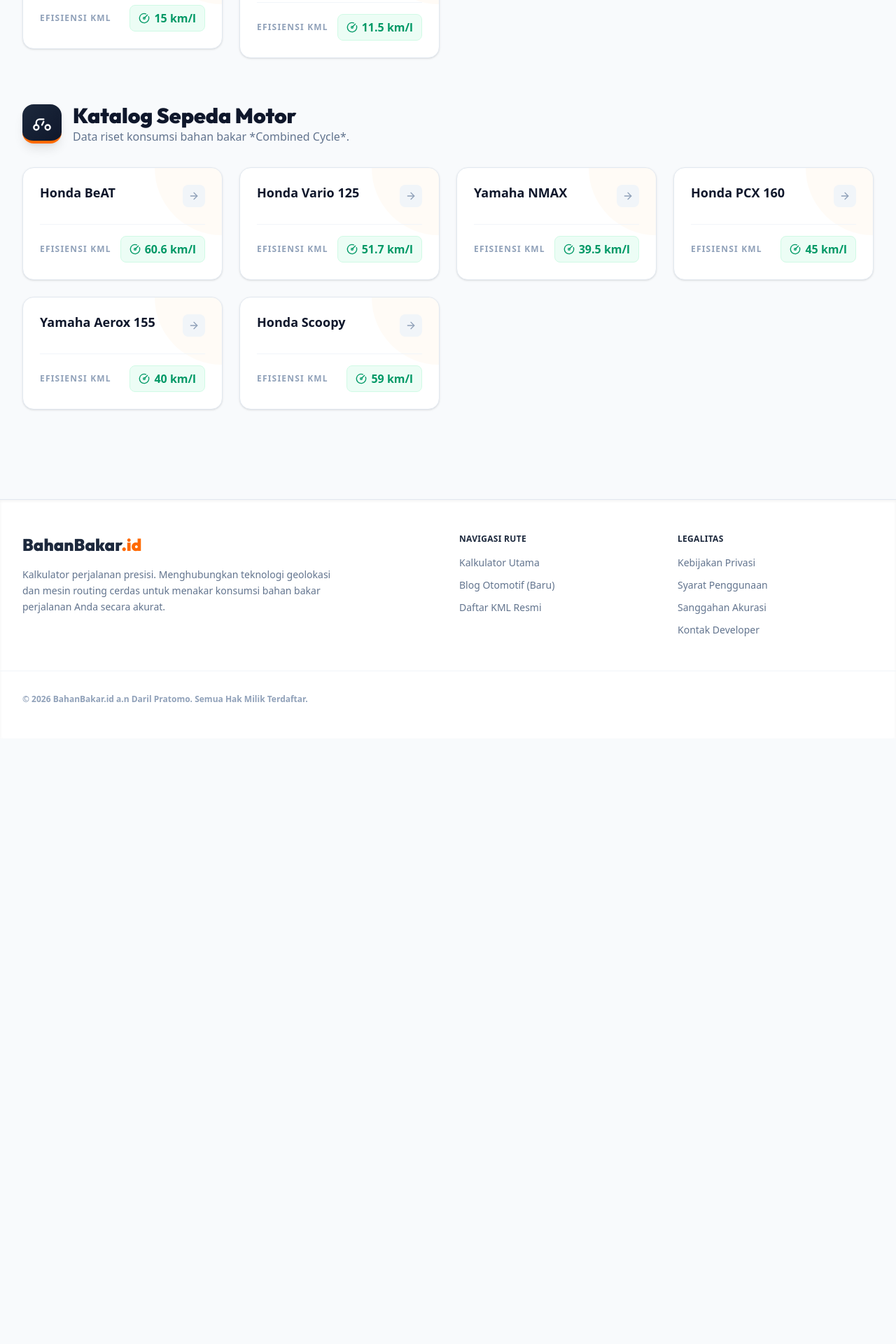
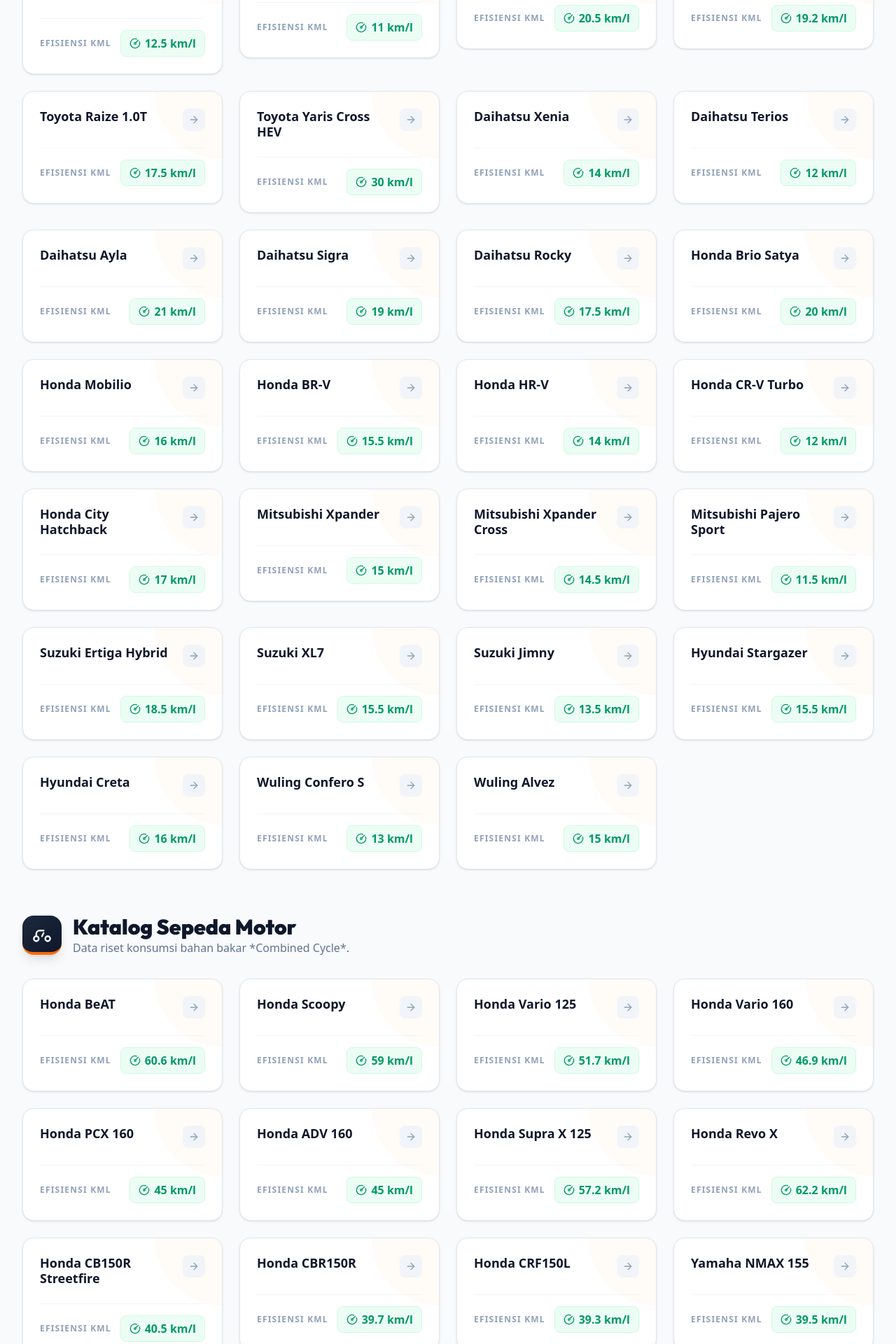
Before and after one commit to darilprtm/bahan-bakar-id, a Next.js app: page /kendaraan in a window 1280 px wide. Shown: the part 800-2720 px from the top of the page at 70% size. Before the commit the page ends 1855 px from the top, so only its background shows below. Built offline with nearby package versions, Linux system fonts and the light colour scheme.

Commit message:
feat: Ekspansi 56 database kendaraan Indonesia & perbaikan UX Dropdown Filter

```diff
--- a/src/app/page.tsx
+++ b/src/app/page.tsx
@@ -404,9 +404,16 @@
                   onChange={(e) => setSelectedVehicle(e.target.value)}
                   className="w-full px-3 sm:px-4 py-3 sm:py-3.5 bg-slate-50 border border-slate-200 rounded-xl text-xs sm:text-sm font-bold text-slate-900 focus:border-blue-400 focus:ring-1 focus:ring-blue-400 appearance-none shadow-sm transition-colors"
                 >
-                  {vehiclesData.map(v => (
-                    <option key={v.id} value={v.id}>{v.name} (~{v.kml} KM/L)</option>
-                  ))}
+                  <optgroup label="Daftar Sepeda Motor">
+                    {vehiclesData.filter(v => v.type === 'motor').map(v => (
+                      <option key={v.id} value={v.id}>{v.name} (~{v.kml} KM/L)</option>
+                    ))}
+                  </optgroup>
+                  <optgroup label="Daftar Mobil Keluarga & SUV">
+                    {vehiclesData.filter(v => v.type === 'mobil').map(v => (
+                      <option key={v.id} value={v.id}>{v.name} (~{v.kml} KM/L)</option>
+                    ))}
+                  </optgroup>
                   <option value="custom">⚙️ SETUP MANUAL KML</option>
                 </select>
                 <ChevronDown className="absolute right-4 top-3.5 sm:top-4 w-4 h-4 text-slate-400 pointer-events-none" />
--- a/src/data/vehicles.json
+++ b/src/data/vehicles.json
@@ -1,14 +1,338 @@
 [
-  { "id": "beat", "name": "Honda BeAT", "type": "motor", "kml": 60.6 },
-  { "id": "vario125", "name": "Honda Vario 125", "type": "motor", "kml": 51.7 },
-  { "id": "nmax", "name": "Yamaha NMAX", "type": "motor", "kml": 39.5 },
-  { "id": "pcx160", "name": "Honda PCX 160", "type": "motor", "kml": 45 },
-  { "id": "aerox", "name": "Yamaha Aerox 155", "type": "motor", "kml": 40.0 },
-  { "id": "scoopy", "name": "Honda Scoopy", "type": "motor", "kml": 59.0 },
-  { "id": "avanza", "name": "Toyota Avanza", "type": "mobil", "kml": 14.5 },
-  { "id": "brio", "name": "Honda Brio", "type": "mobil", "kml": 20.0 },
-  { "id": "innova_z", "name": "Toyota Kijang Innova Zenix HV", "type": "mobil", "kml": 21.0 },
-  { "id": "calya", "name": "Toyota Calya", "type": "mobil", "kml": 19.2 },
-  { "id": "xpander", "name": "Mitsubishi Xpander", "type": "mobil", "kml": 15.0 },
-  { "id": "pajero", "name": "Mitsubishi Pajero Sport", "type": "mobil", "kml": 11.5 }
+  {
+    "id": "beat",
+    "name": "Honda BeAT",
+    "type": "motor",
+    "kml": 60.6
+  },
+  {
+    "id": "scoopy",
+    "name": "Honda Scoopy",
+    "type": "motor",
+    "kml": 59.0
+  },
+  {
+    "id": "vario125",
+    "name": "Honda Vario 125",
+    "type": "motor",
+    "kml": 51.7
+  },
+  {
+    "id": "vario160",
+    "name": "Honda Vario 160",
+    "type": "motor",
+    "kml": 46.9
+  },
+  {
+    "id": "pcx160",
+    "name": "Honda PCX 160",
+    "type": "motor",
+    "kml": 45.0
+  },
+  {
+    "id": "adv160",
+    "name": "Honda ADV 160",
+    "type": "motor",
+    "kml": 45.0
+  },
+  {
+    "id": "supra125",
+    "name": "Honda Supra X 125",
+    "type": "motor",
+    "kml": 57.2
+  },
+  {
+    "id": "revo",
+    "name": "Honda Revo X",
+    "type": "motor",
+    "kml": 62.2
+  },
+  {
+    "id": "cb150r",
+    "name": "Honda CB150R Streetfire",
+    "type": "motor",
+    "kml": 40.5
+  },
+  {
+    "id": "cbr150r",
+    "name": "Honda CBR150R",
+    "type": "motor",
+    "kml": 39.7
+  },
+  {
+    "id": "crf150l",
+    "name": "Honda CRF150L",
+    "type": "motor",
+    "kml": 39.3
+  },
+  {
+    "id": "nmax",
+    "name": "Yamaha NMAX 155",
+    "type": "motor",
+    "kml": 39.5
+  },
+  {
+    "id": "aerox",
+    "name": "Yamaha Aerox 155",
+    "type": "motor",
+    "kml": 40.0
+  },
+  {
+    "id": "lexi",
+    "name": "Yamaha Lexi LX 155",
+    "type": "motor",
+    "kml": 42.0
+  },
+  {
+    "id": "fazzio",
+    "name": "Yamaha Fazzio Hybrid",
+    "type": "motor",
+    "kml": 56.1
+  },
+  {
+    "id": "filano",
+    "name": "Yamaha Grand Filano",
+    "type": "motor",
+    "kml": 60.0
+  },
+  {
+    "id": "miom3",
+    "name": "Yamaha Mio M3",
+    "type": "motor",
+    "kml": 46.0
+  },
+  {
+    "id": "gear125",
+    "name": "Yamaha Gear 125",
+    "type": "motor",
+    "kml": 47.0
+  },
+  {
+    "id": "vixion",
+    "name": "Yamaha V-Ixion 150",
+    "type": "motor",
+    "kml": 35.0
+  },
+  {
+    "id": "r15",
+    "name": "Yamaha YZF-R15",
+    "type": "motor",
+    "kml": 37.0
+  },
+  {
+    "id": "address",
+    "name": "Suzuki Address",
+    "type": "motor",
+    "kml": 53.0
+  },
+  {
+    "id": "nex2",
+    "name": "Suzuki Nex II",
+    "type": "motor",
+    "kml": 49.0
+  },
+  {
+    "id": "gsxr150",
+    "name": "Suzuki GSX-R150",
+    "type": "motor",
+    "kml": 39.0
+  },
+  {
+    "id": "vespa_sprint",
+    "name": "Vespa Sprint 150",
+    "type": "motor",
+    "kml": 32.0
+  },
+  {
+    "id": "vespa_primavera",
+    "name": "Vespa Primavera 150",
+    "type": "motor",
+    "kml": 32.0
+  },
+  {
+    "id": "avanza",
+    "name": "Toyota Avanza",
+    "type": "mobil",
+    "kml": 14.5
+  },
+  {
+    "id": "veloz",
+    "name": "Toyota Veloz",
+    "type": "mobil",
+    "kml": 13.5
+  },
+  {
+    "id": "rush",
+    "name": "Toyota Rush",
+    "type": "mobil",
+    "kml": 12.5
+  },
+  {
+    "id": "innova_z",
+    "name": "Toyota Kijang Innova Zenix HV",
+    "type": "mobil",
+    "kml": 21.0
+  },
+  {
+    "id": "innova_reborn",
+    "name": "Toyota Kijang Innova Reborn (Diesel)",
+    "type": "mobil",
+    "kml": 12.5
+  },
+  {
+    "id": "fortuner",
+    "name": "Toyota Fortuner 2.8 VRZ",
+    "type": "mobil",
+    "kml": 11.0
+  },
+  {
+    "id": "agya",
+    "name": "Toyota Agya",
+    "type": "mobil",
+    "kml": 20.5
+  },
+  {
+    "id": "calya",
+    "name": "Toyota Calya",
+    "type": "mobil",
+    "kml": 19.2
+  },
+  {
+    "id": "raize",
+    "name": "Toyota Raize 1.0T",
+    "type": "mobil",
+    "kml": 17.5
+  },
+  {
+    "id": "yaris_cross",
+    "name": "Toyota Yaris Cross HEV",
+    "type": "mobil",
+    "kml": 30.0
+  },
+  {
+    "id": "xenia",
+    "name": "Daihatsu Xenia",
+    "type": "mobil",
+    "kml": 14.0
+  },
+  {
+    "id": "terios",
+    "name": "Daihatsu Terios",
+    "type": "mobil",
+    "kml": 12.0
+  },
+  {
+    "id": "ayla",
+    "name": "Daihatsu Ayla",
+    "type": "mobil",
+    "kml": 21.0
+  },
+  {
+    "id": "sigra",
+    "name": "Daihatsu Sigra",
+    "type": "mobil",
+    "kml": 19.0
+  },
+  {
+    "id": "rocky",
+    "name": "Daihatsu Rocky",
+    "type": "mobil",
+    "kml": 17.5
+  },
+  {
+    "id": "brio",
+    "name": "Honda Brio Satya",
+    "type": "mobil",
+    "kml": 20.0
+  },
+  {
+    "id": "mobilio",
+    "name": "Honda Mobilio",
+    "type": "mobil",
+    "kml": 16.0
+  },
+  {
+    "id": "brv",
+    "name": "Honda BR-V",
+    "type": "mobil",
+    "kml": 15.5
+  },
+  {
+    "id": "hrv",
+    "name": "Honda HR-V",
+    "type": "mobil",
+    "kml": 14.0
+  },
+  {
+    "id": "crv",
+    "name": "Honda CR-V Turbo",
+    "type": "mobil",
+    "kml": 12.0
+  },
+  {
+    "id": "city_hb",
+    "name": "Honda City Hatchback",
+    "type": "mobil",
+    "kml": 17.0
+  },
+  {
+    "id": "xpander",
+    "name": "Mitsubishi Xpander",
+    "type": "mobil",
+    "kml": 15.0
+  },
+  {
+    "id": "xpander_cross",
+    "name": "Mitsubishi Xpander Cross",
+    "type": "mobil",
+    "kml": 14.5
+  },
+  {
+    "id": "pajero",
+    "name": "Mitsubishi Pajero Sport",
+    "type": "mobil",
+    "kml": 11.5
+  },
+  {
+    "id": "ertiga_hybrid",
+    "name": "Suzuki Ertiga Hybrid",
+    "type": "mobil",
+    "kml": 18.5
+  },
+  {
+    "id": "xl7",
+    "name": "Suzuki XL7",
+    "type": "mobil",
+    "kml": 15.5
+  },
+  {
+    "id": "jimny",
+    "name": "Suzuki Jimny",
+    "type": "mobil",
+    "kml": 13.5
+  },
+  {
+    "id": "stargazer",
+    "name": "Hyundai Stargazer",
+    "type": "mobil",
+    "kml": 15.5
+  },
+  {
+    "id": "creta",
+    "name": "Hyundai Creta",
+    "type": "mobil",
+    "kml": 16.0
+  },
+  {
+    "id": "confero",
+    "name": "Wuling Confero S",
+    "type": "mobil",
+    "kml": 13.0
+  },
+  {
+    "id": "alvez",
+    "name": "Wuling Alvez",
+    "type": "mobil",
+    "kml": 15.0
+  }
 ]
```
